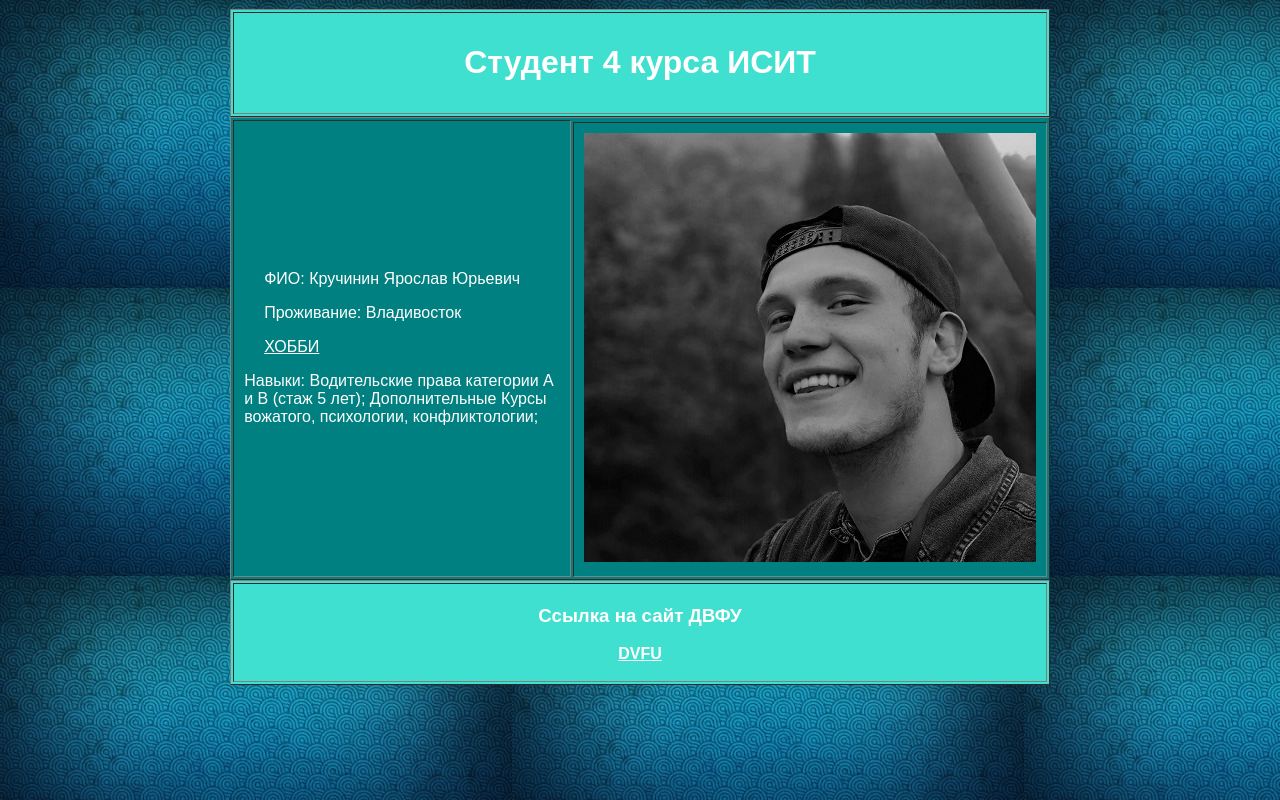
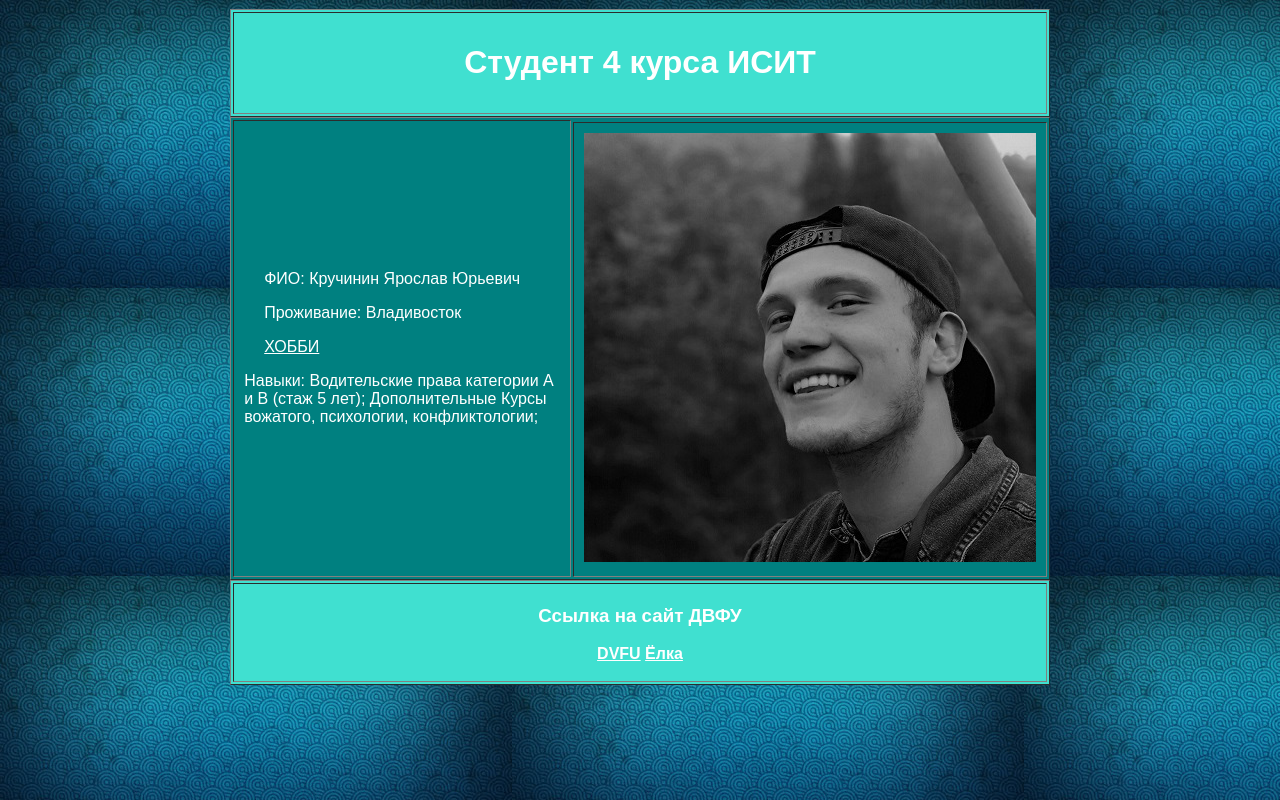
Before and after one commit to Kryarik/Kr_YAIU, a plain HTML site: page index.html in a window 1280 px wide. Drawn offline with Linux system fonts and the light colour scheme.

Commit message:
Update index.html

```diff
--- a/index.html
+++ b/index.html
@@ -52,6 +52,7 @@
        <h3><font color="white" face="Arial">Ссылка на сайт ДВФУ</font></h3>
        <p><font color="white" face="Arial">
         <a href="http://dvfu.ru" target="_blank">DVFU</a>
+        <a href="elka" target="_blank">Ёлка</a>
        </font></p>
       </th>
      </tr>
```
